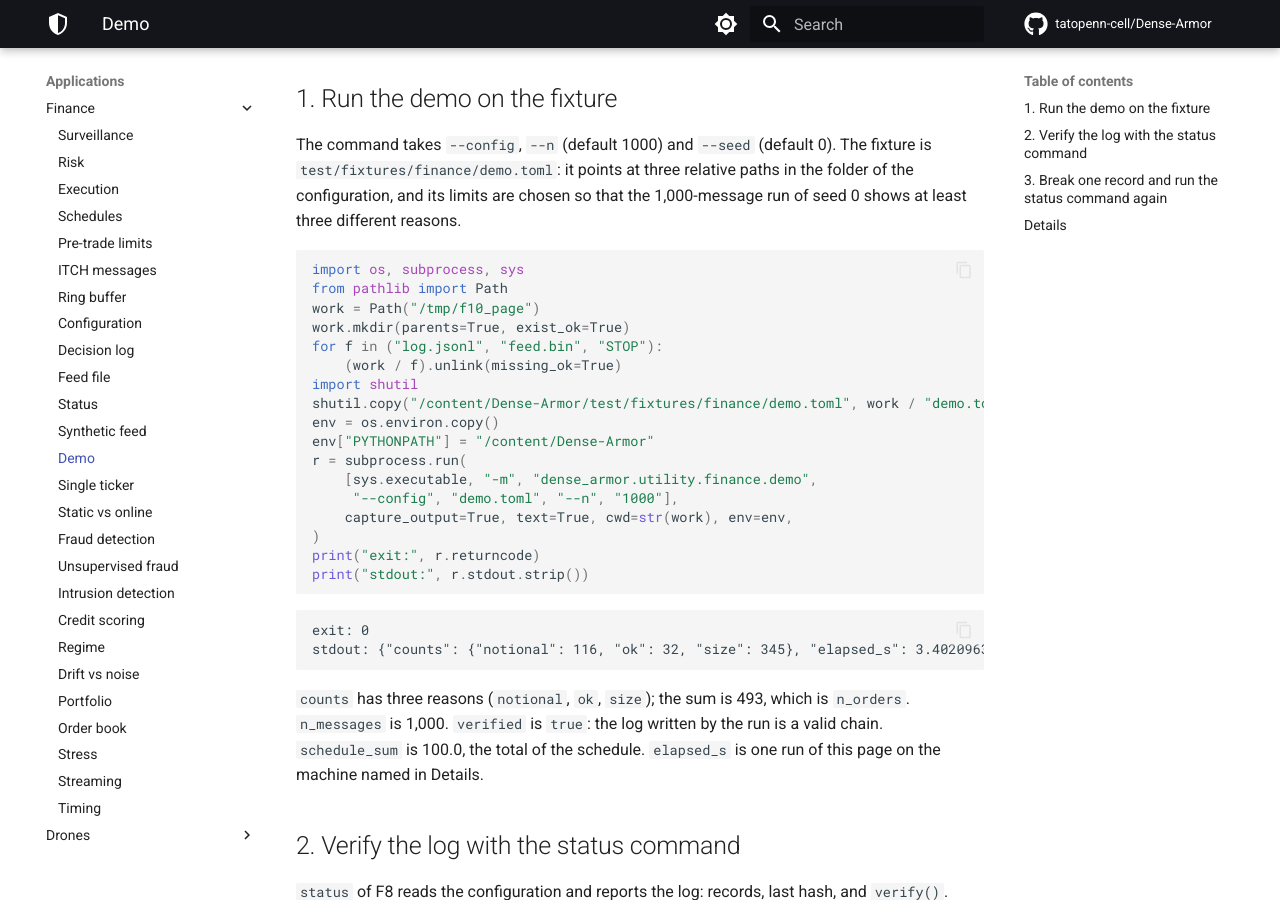
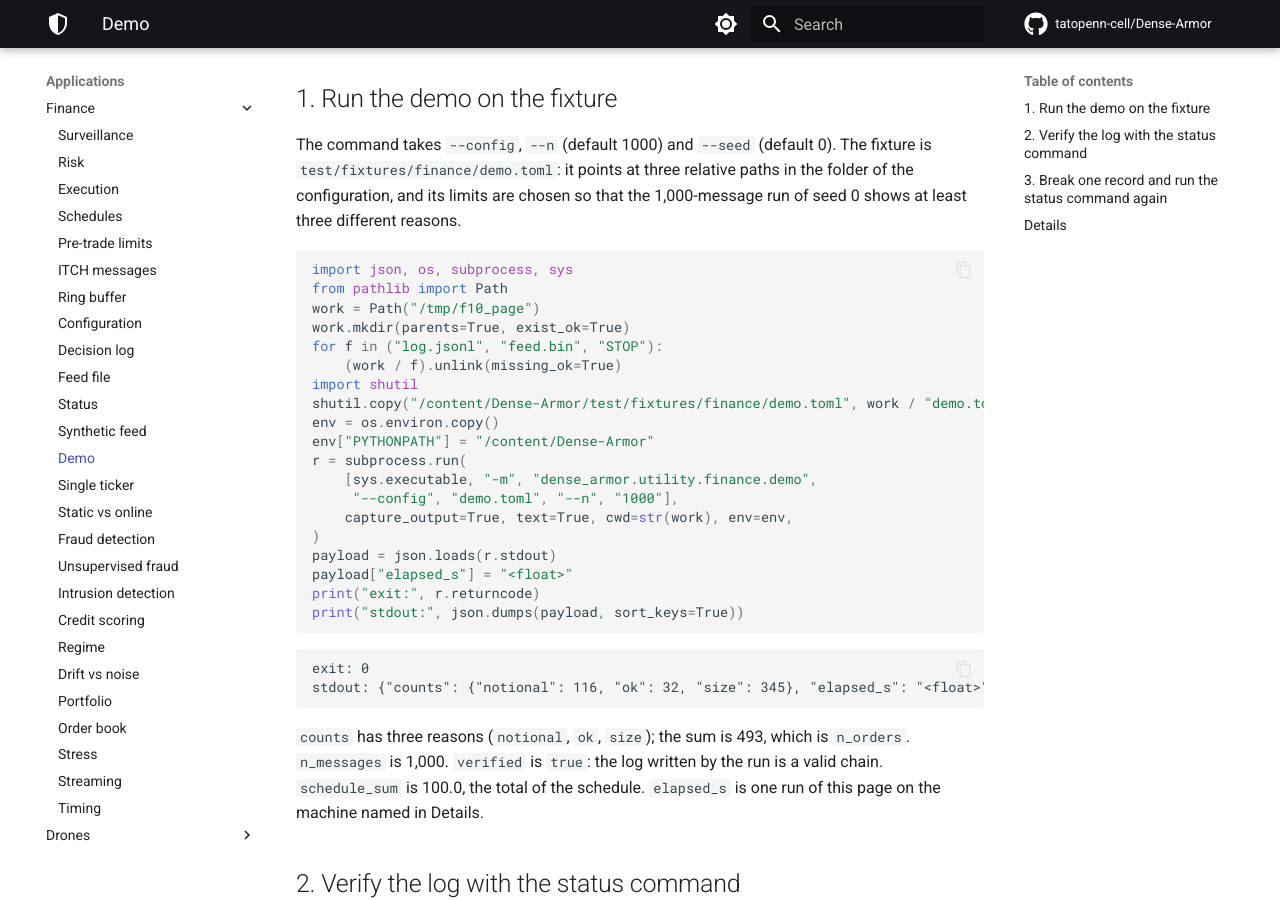
Before and after one commit to tatopenn-cell/Dense-Armor, an MkDocs documentation site: the page built from docs/finance/demo.md, in a window 1280 px wide and 900 px high, scrolled down 331 px. Built offline with MkDocs 1.6.1 and Material for MkDocs 9.7.7, drawn with Linux system fonts in a browser that asks for light colours; comment, search, counter and statistics services are not loaded.

Commit message:
task F10 (C) fixup: filter elapsed_s to <float> in the demo page

```diff
--- a/docs/finance/demo.md
+++ b/docs/finance/demo.md
@@ -13,7 +13,7 @@ paths in the folder of the configuration, and its limits are chosen so that the
 1,000-message run of seed 0 shows at least three different reasons.
 
 ~~~python
-import os, subprocess, sys
+import json, os, subprocess, sys
 from pathlib import Path
 work = Path("/tmp/f10_page")
 work.mkdir(parents=True, exist_ok=True)
@@ -28,13 +28,15 @@ r = subprocess.run(
      "--config", "demo.toml", "--n", "1000"],
     capture_output=True, text=True, cwd=str(work), env=env,
 )
+payload = json.loads(r.stdout)
+payload["elapsed_s"] = "<float>"
 print("exit:", r.returncode)
-print("stdout:", r.stdout.strip())
+print("stdout:", json.dumps(payload, sort_keys=True))
 ~~~
 
 ~~~
 exit: 0
-stdout: {"counts": {"notional": 116, "ok": 32, "size": 345}, "elapsed_s": 3.40209638899978, "log": {"last_hash": "5573286aec2926ff070501e3092c25f6a22db2e638db7a47b553fdaa2343f482", "records": 493, "verified": true}, "n_messages": 1000, "n_orders": 493, "ok": true, "python": "3.13.18", "schedule_sum": 100.0}
+stdout: {"counts": {"notional": 116, "ok": 32, "size": 345}, "elapsed_s": "<float>", "log": {"last_hash": "5573286aec2926ff070501e3092c25f6a22db2e638db7a47b553fdaa2343f482", "records": 493, "verified": true}, "n_messages": 1000, "n_orders": 493, "ok": true, "python": "3.13.18", "schedule_sum": 100.0}
 ~~~
 
 `counts` has three reasons (`notional`, `ok`, `size`); the sum is 493, which is
```
